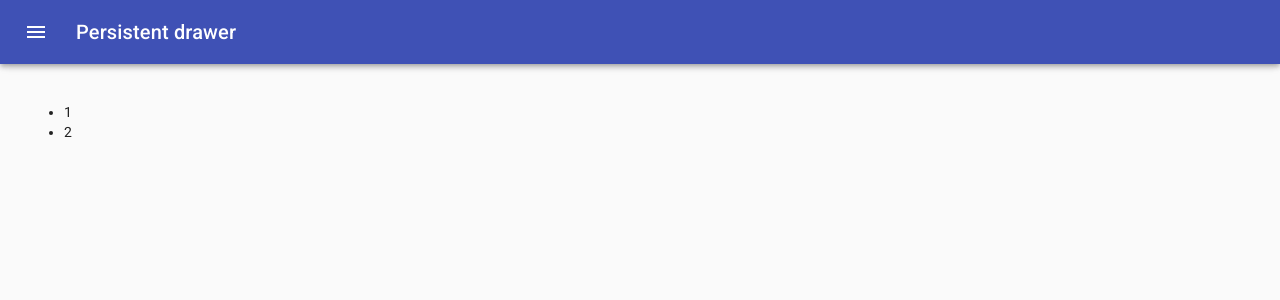
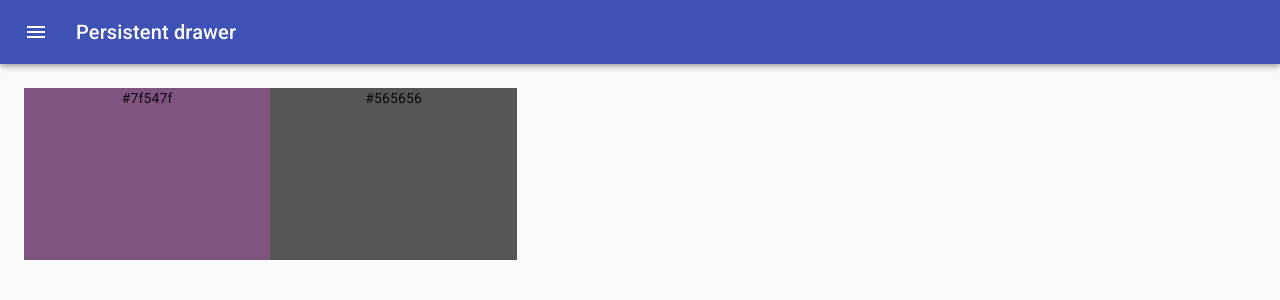
Before and after one commit to uladzislau-stuk/react-color-app, a React (Create React App) app: page /palette/new in a window 1280 px wide. Shown: the top 300 px of the page. Built offline with nearby package versions, Linux system fonts and the light colour scheme.

Commit message:
Add DraggableColorBox

```diff
--- /dev/null
+++ b/src/components/pages/NewPalette/DraggableColorBox/DraggableColorBox.js
@@ -0,0 +1,29 @@
+import React from 'react'
+import { withStyles } from '@material-ui/styles'
+
+const styles = {
+	root: {
+		display: "inline-block",
+		width: "20%",
+		position: "relative",
+		cursor: "pointer",
+		textAlign: "center",
+		marginBottom: "-4px",
+		height: "25%"
+	}
+}
+
+function DraggableColorBox(props) {
+	const { classes, color } = props
+
+	return (
+		<div
+			className={classes.root}
+			style={{ backgroundColor: color }}
+		>
+			{color}
+		</div>
+	)
+}
+
+export default withStyles(styles)(DraggableColorBox)
--- /dev/null
+++ b/src/components/pages/NewPalette/index.js
@@ -0,0 +1,5 @@
+import DraggableColorBox from "./DraggableColorBox/DraggableColorBox"
+
+export {
+ 	DraggableColorBox
+}
--- a/src/containers/NewPalette/NewPalette.js
+++ b/src/containers/NewPalette/NewPalette.js
@@ -1,5 +1,6 @@
 import React, {Component} from 'react'
 import withStyles from "@material-ui/core/styles/withStyles"
+import { DraggableColorBox } from "../../components/pages/NewPalette"
 import uuid from 'uuid/v4'
 import clsx from 'clsx'
 import Drawer from '@material-ui/core/Drawer'
@@ -57,6 +58,7 @@ const styles = theme => ({
 	},
 	content: {
 		flexGrow: 1,
+		height: "calc(100vh - 64px)",
 		padding: theme.spacing(3),
 		transition: theme.transitions.create('margin', {
 			easing: theme.transitions.easing.sharp,
@@ -77,7 +79,7 @@ class NewPalette extends Component {
 	state = {
 		open: false,
 		color: 'purple',
-		colors: ['1', '2']
+		colors: ['#7f547f', '#565656']
 	}
 
 	handleDrawerOpen = () => this.setState({open: true})
@@ -158,7 +160,12 @@ class NewPalette extends Component {
 					})}
 				>
 					<div className={classes.drawerHeader} />
-					<ul>{colors.map(color => <li key={uuid()}>{color}</li>)}</ul>
+					{colors.map(color => (
+						<DraggableColorBox
+							key={uuid()}
+							color={color}
+						/>
+					))}
 				</main>
 			</div>
 		)
```
